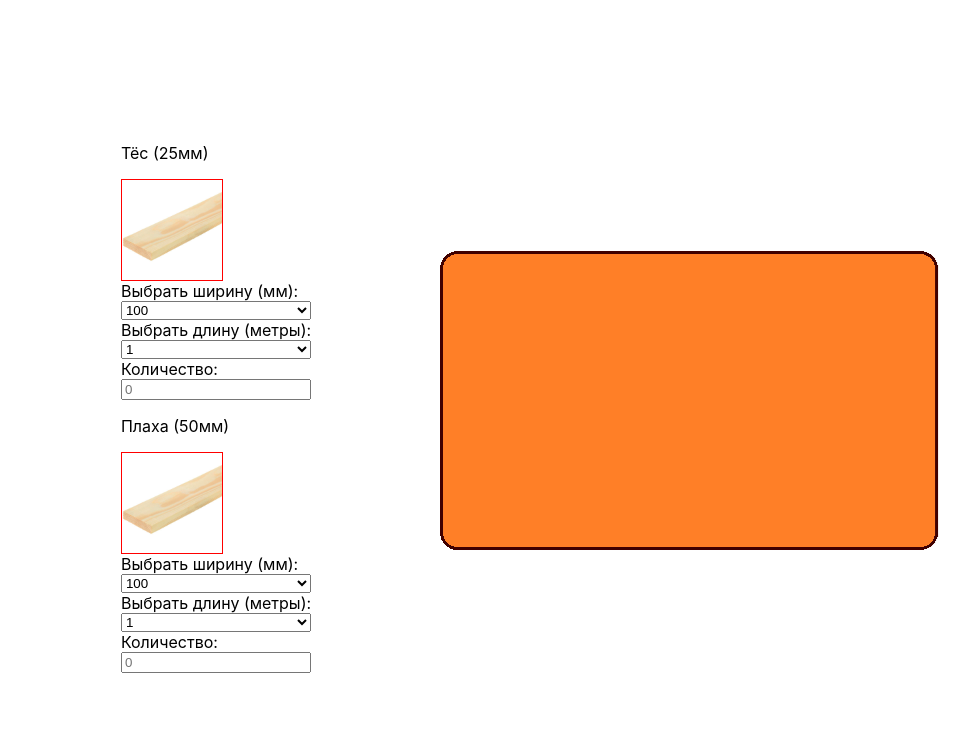
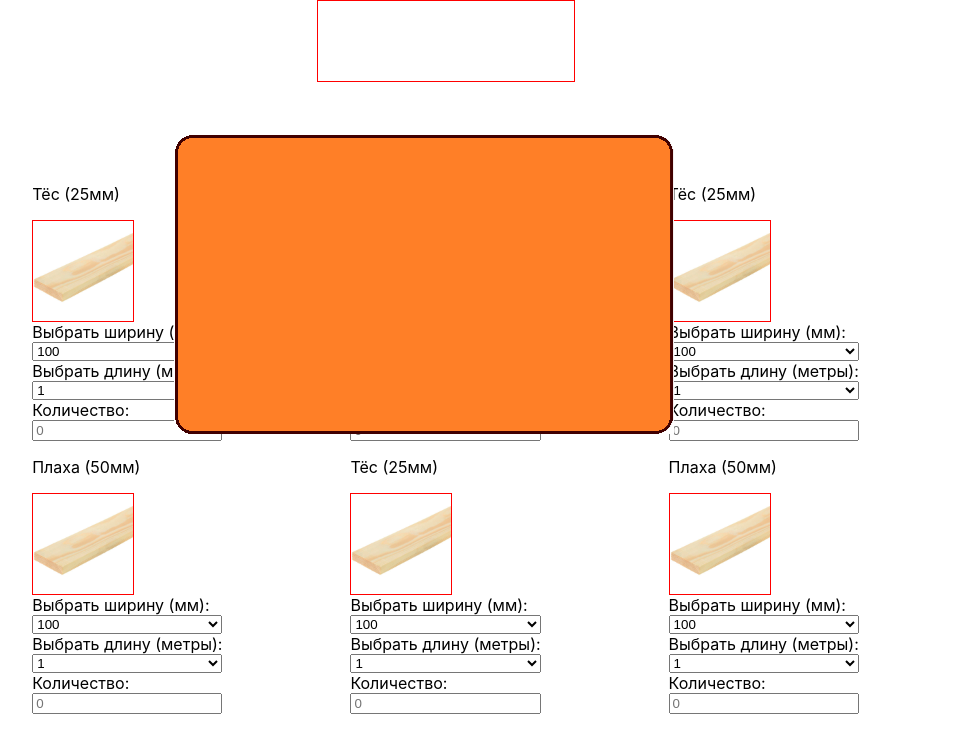
Before and after one commit to IvanGerman/building-materials-calculator, a React (Create React App) app: page / in a window 1280 px wide. Shown: the top 746 px of the page, without its empty margins (110-1080 px from the left). Built offline with nearby package versions, Linux system fonts and the light colour scheme.

Commit message:
work: starting to place items divs, volumeresult div and basket to their places

```diff
--- a/src/App.css
+++ b/src/App.css
@@ -1,7 +1,9 @@
 .App {
-  min-height: 100vh;
+  max-height: 100vh;
   max-width: 100vw;
-  display: flex;
+  display: grid;
+  grid-template-columns: repeat(9, 1fr);
+  grid-template-rows: repeat(10, 1fr);
   justify-content: center;
   align-items: center;
 }
@@ -16,3 +18,18 @@
 .itemSize {
   height: 3vh;
 }
+
+.volumeResult {
+  width: 20vw;
+  height: 10vh;
+  border: 1px solid red;
+  grid-column: 4/7;
+  grid-row: 1;
+}
+
+.singleSelectedItemContainer {
+  grid-column: 2/10;
+  grid-row: 2/11;
+  display: flex;
+  flex-wrap: wrap;
+}
--- a/src/App.tsx
+++ b/src/App.tsx
@@ -15,7 +15,12 @@ function App() {
   return (
     <div className="App">
 
+      <div className="volumeResult"></div>
       <div className="singleSelectedItemContainer">
+        <Item25 itemName={state.board25[0]} itemThickness={state.board25[1]} dataItemName={state.board25[2]}/>
+        <Item25 itemName={state.board50[0]} itemThickness={state.board50[1]} dataItemName={state.board50[2]}/>
+        <Item25 itemName={state.board25[0]} itemThickness={state.board25[1]} dataItemName={state.board25[2]}/>
+        <Item25 itemName={state.board50[0]} itemThickness={state.board50[1]} dataItemName={state.board50[2]}/>
         <Item25 itemName={state.board25[0]} itemThickness={state.board25[1]} dataItemName={state.board25[2]}/>
         <Item25 itemName={state.board50[0]} itemThickness={state.board50[1]} dataItemName={state.board50[2]}/>
       </div>
--- a/src/components/Basket/Basket.module.css
+++ b/src/components/Basket/Basket.module.css
@@ -1,6 +1,8 @@
 .basket {
   width: 500px;
   height: 300px;
+  grid-column: 3/8;
+  grid-row: 3;
 }
 
 .basketTargetZone{
```
